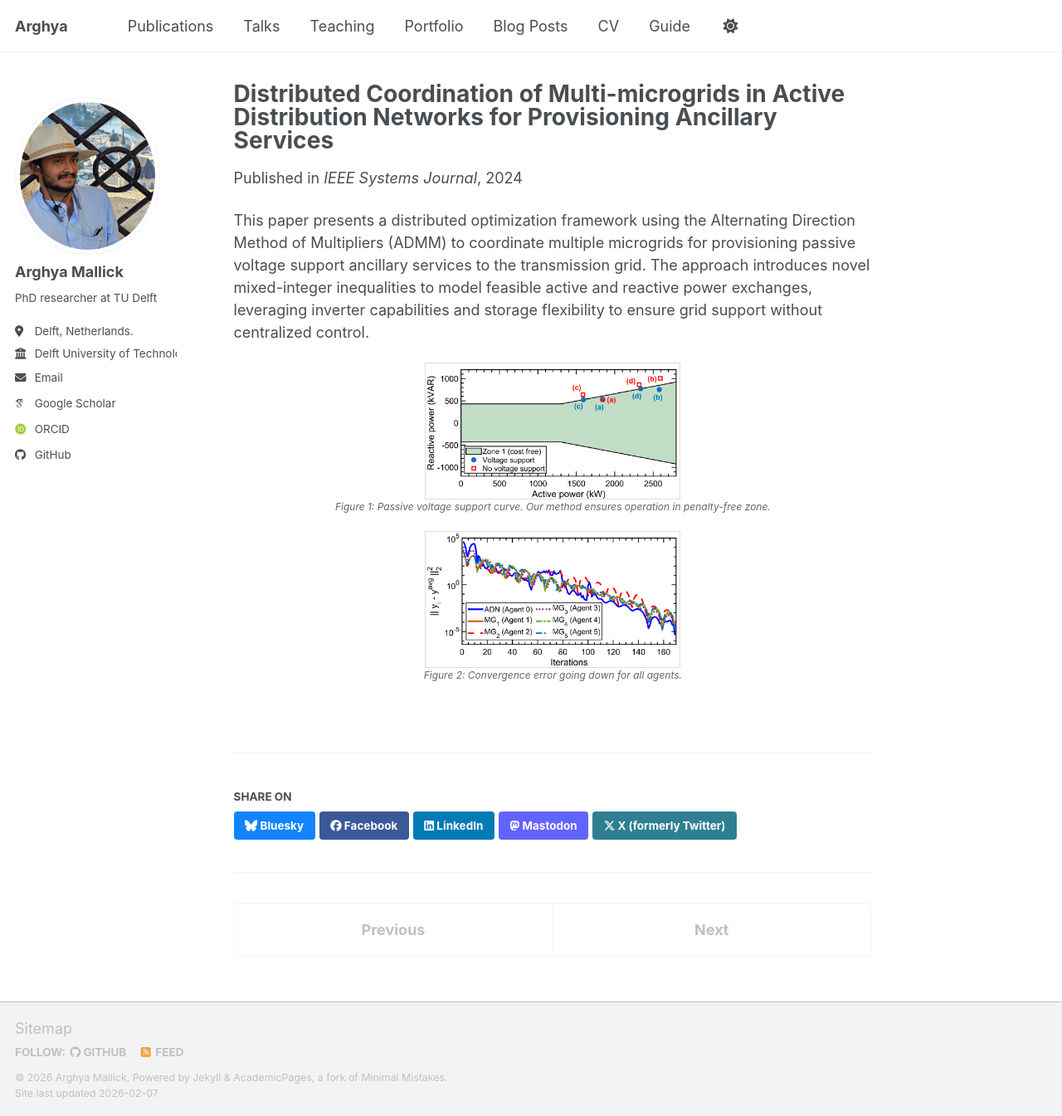
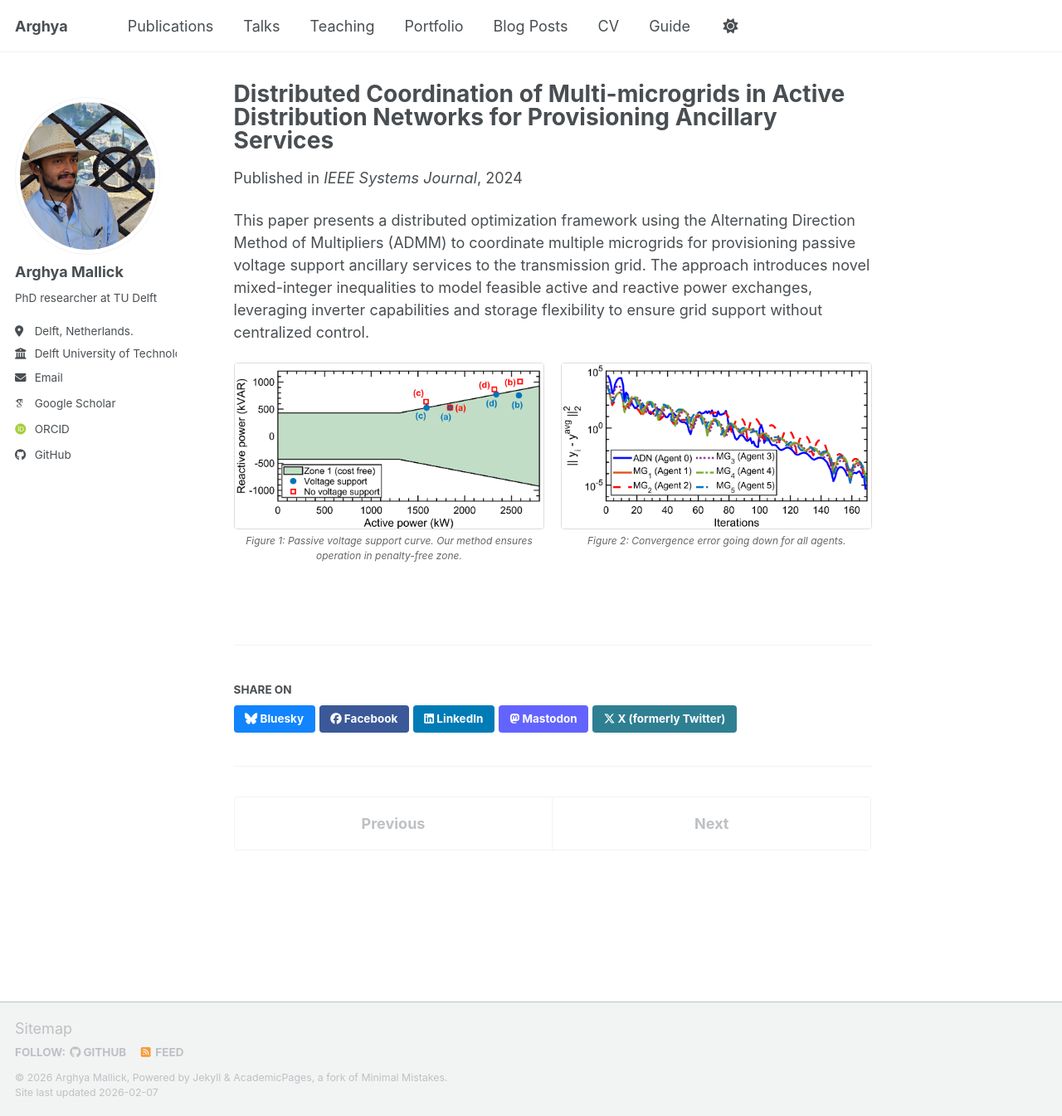
Before and after one commit to amallick-tudelft/amallick-tudelft.github.io, a Jekyll site: the page built from _publications/2024-Distributed-coordination.md, in a window 1280 px wide and 1345 px high. Shown: the whole window at 83% size. Built offline with Jekyll 4.4.1, drawn with Linux system fonts in a browser that asks for light colours; some web fonts are replaced; a script bundle is joined from its source files by our own code; library files that are not in the unit come from our copies.

Commit message:
Update 2024-Distributed-coordination.md

```diff
--- a/_publications/2024-Distributed-coordination.md
+++ b/_publications/2024-Distributed-coordination.md
@@ -10,13 +10,13 @@ paperurl: 'https://ieeexplore.ieee.org/abstract/document/10559492'
 
 This paper presents a distributed optimization framework using the Alternating Direction Method of Multipliers (ADMM) to coordinate multiple microgrids for provisioning passive voltage support ancillary services to the transmission grid. The approach introduces novel mixed-integer inequalities to model feasible active and reactive power exchanges, leveraging inverter capabilities and storage flexibility to ensure grid support without centralized control.
 
-<div style="text-align: center; margin: 20px 0;">
-  <img src="/images/publications/as.png" alt="Figure 1" style="width: 40%; max-width: 350px; border: 1px solid #ddd;">
-  <p style="font-size: 12px; color: #666; font-style: italic;">Figure 1: Passive voltage support curve. Our method ensures operation in penalty-free zone.</p>
+<div style="display: grid; grid-template-columns: 1fr 1fr; gap: 20px; margin: 20px 0;">
+  <div>
+    <img src="/images/publications/as.png" alt="Figure 1" style="width: 100%; border: 1px solid #ddd; border-radius: 4px;">
+    <p style="font-size: 12px; color: #666; text-align: center; margin-top: 5px; font-style: italic;">Figure 1: Passive voltage support curve. Our method ensures operation in penalty-free zone.</p>
+  </div>
+  <div>
+    <img src="/images/publications/convergence_log.png" alt="Figure 2" style="width: 100%; border: 1px solid #ddd; border-radius: 4px;">
+    <p style="font-size: 12px; color: #666; text-align: center; margin-top: 5px; font-style: italic;">Figure 2: Convergence error going down for all agents.</p>
+  </div>
 </div>
-
-
-<div style="text-align: center; margin: 20px 0;">
-  <img src="/images/publications/convergence_log.png" alt="Figure 2" style="width: 40%; max-width: 350px; border: 1px solid #ddd;">
-  <p style="font-size: 12px; color: #666; font-style: italic;">Figure 2: Convergence error going down for all agents.</p>
-</div>
```
